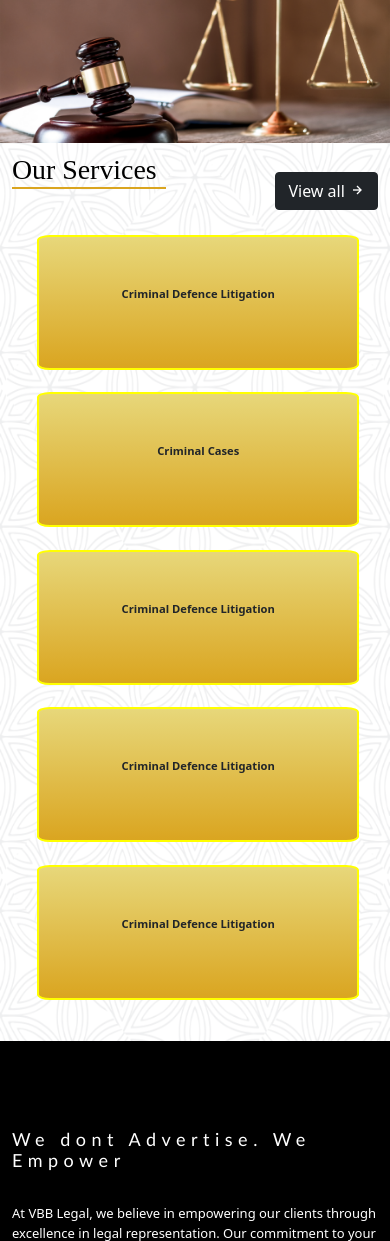
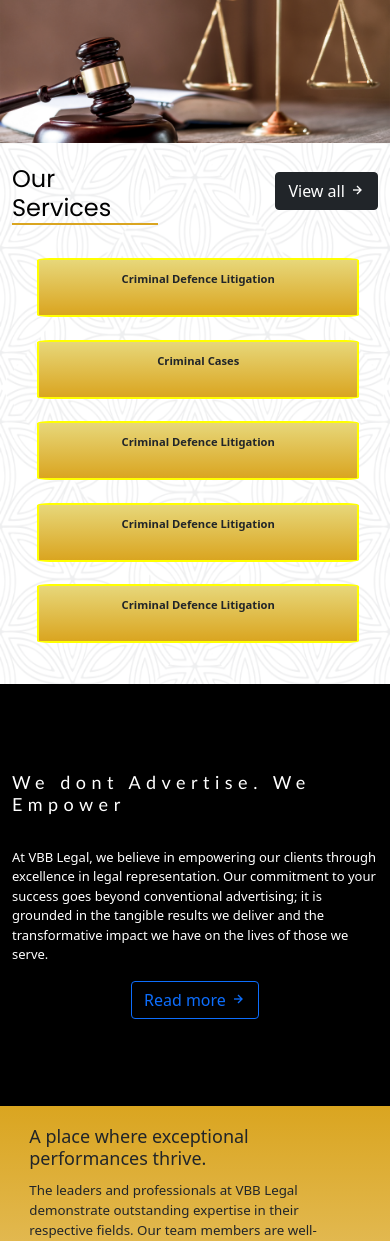
Before and after one commit to AtishKumar98/VBB_LAW_FIRM, a Django app: page / in a window 390 px wide. Shown: the part 78-1319 px from the top of the page. Run offline with Django 4.2, Linux system fonts and the light colour scheme; parts of the project's set-up code (start-up, migrations or seed data) failed here and were passed over; some libraries are stand-ins or nearby versions.

Commit message:
commit_for_index

```diff
--- a/static/css/index.css
+++ b/static/css/index.css
@@ -104,6 +104,13 @@ body{
   font-family: 'Poppins', sans-serif;
   font-size: 40%;
 }
+ .heading_services h1 {
+    width: 78%;
+    margin-top: 2%;
+    font-size: xx-large;
+    font-family: 'Poppins', sans-serif;
+    color: black; margin-top: 4%;  border-bottom: 2px solid goldenrod;
+  }
 
 .quote_section {
   display: flex;
@@ -373,9 +380,17 @@ body{
   }
 
   .heading_services {
-    width: 42%;
-    font-family: 'Times New Roman', Times, serif;
+    width: 50%;
+    padding-top: 3%;
+    font-family: 'Poppins', sans-serif;
   }
+
+  .heading_services h1 {
+    width: 80%;
+    font-size: x-large;
+    font-family: 'Poppins', sans-serif;
+  }
+
   .heading_quote h1{
     font-size: large;
   }
@@ -391,7 +406,7 @@ body{
 .services_circle {
   background-image: linear-gradient(-180deg, rgb(231, 215, 122), goldenrod);
   border: 2px solid yellow;
-  height: 16vh;
+  height: 7vh;
   border-radius: 4%;
   margin: 1%;
   padding: 0%;
```
